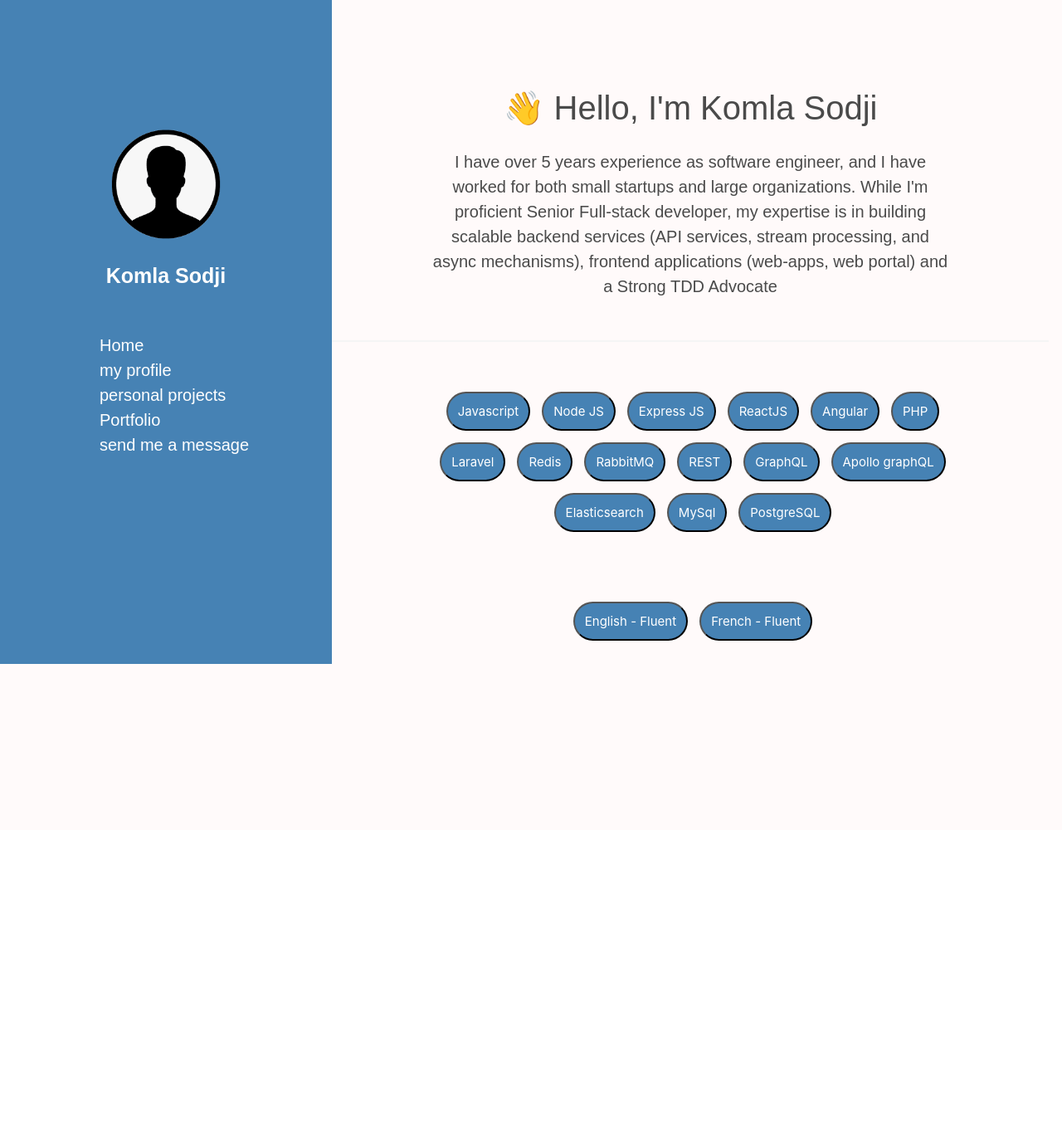
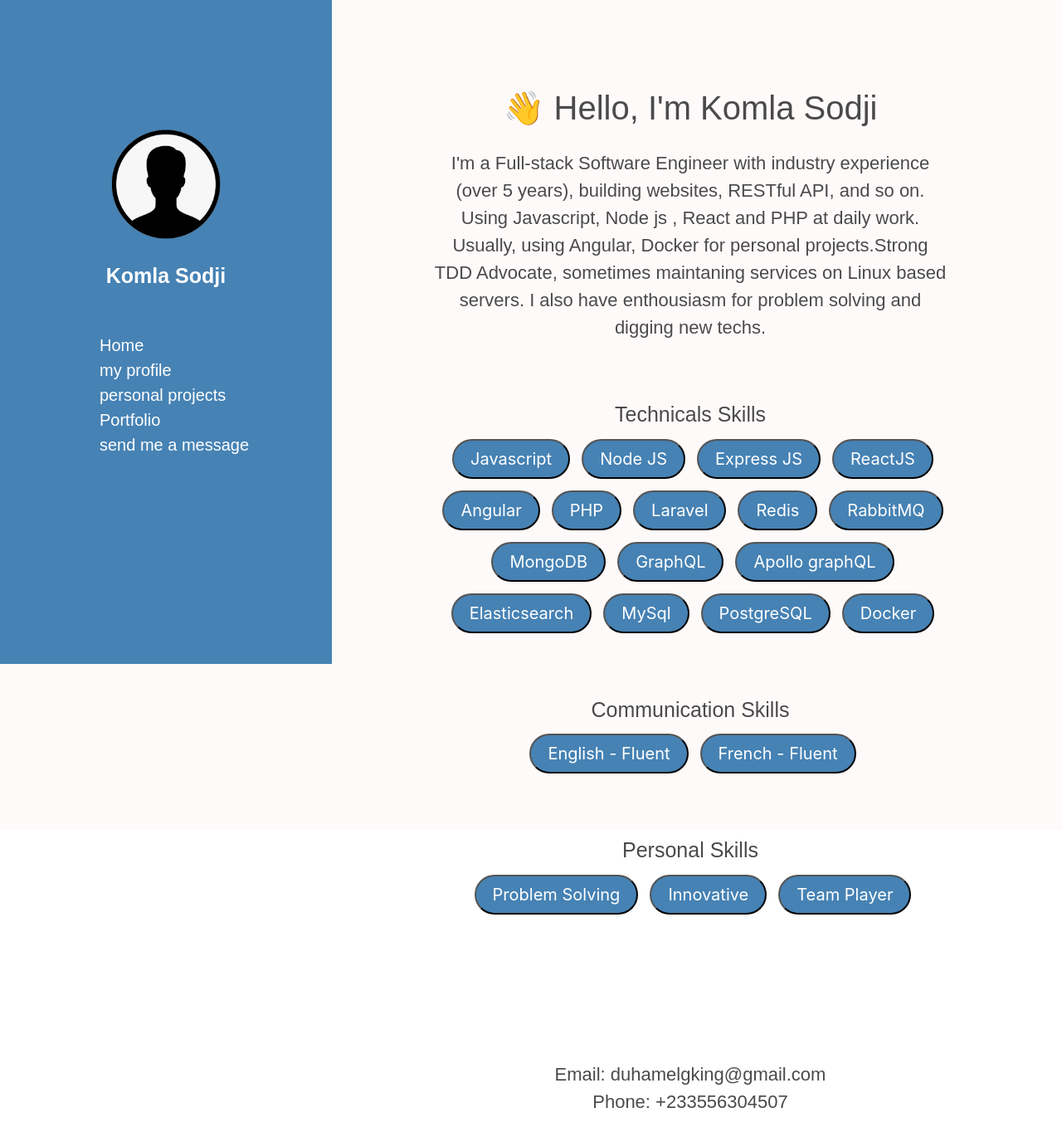
Before and after one commit to inessio/my-web-profile, a React (Create React App) app: page / in a window 1280 px wide. Shown: the whole page at 83% size. Before the commit the page ends 1000 px from the top, so only its background shows below. Built offline with nearby package versions, Linux system fonts and the light colour scheme; a web font is replaced by a local one.

Commit message:
profil bio updated

```diff
--- a/src/components/home/Welcome.js
+++ b/src/components/home/Welcome.js
@@ -9,7 +9,7 @@ const Wframe = styled.div`
     margin: 30px 100px 30px 100px;
 `
 const Wnote = styled.p`
-    font-size:20px;
+    font-size:22px;
     text-align:center;
 `
 
@@ -22,6 +22,10 @@ const Whead = styled.h1`
 
 
 `
+const Tittle = styled.h1`
+    font-size:25px;
+    font-color:red;
+`
 const Skilldiv = styled.div`
 
 `
@@ -30,21 +34,42 @@ padding:12px 12px;
     margin: 10px;
     border-radius:32px;
     display:inline-block;
-font-size:15px;
+    font-size:20px;
     text-align: center;
     margin-bottom: 4px;
     margin-right: 4px;
     cursor: pointer;
     background-color:steelblue;
     color:white;
+    padding: 10px 20px 10px 20px;
 `
 
 const experience =  new Date().getFullYear() - 2014;
-const bio = `I have over ${experience} years experience as software engineer, and I have worked
-             for both small startups and large organizations. While I'm proficient Senior Full-stack developer,
-             my expertise is in building scalable backend services (API services, stream processing, and async mechanisms),
-             frontend applications (web-apps, web portal) and a Strong TDD Advocate `;
-const skills = ['Javascript','Node JS','Express JS','ReactJS','Angular','PHP','Laravel','Redis','RabbitMQ','REST','GraphQL','Apollo graphQL','Elasticsearch','MySql','PostgreSQL'];
+
+const bio = `I'm a Full-stack Software Engineer with industry experience (over ${experience} years), building websites, RESTful API, and so on. Using Javascript, Node js , React and PHP at daily work.
+             Usually, using Angular, Docker for personal projects.Strong TDD Advocate, sometimes maintaning services on Linux based servers.\n\n\n
+             I also have enthousiasm for problem solving and digging new techs.`;
+const bio2 = ` `;
+
+const skills = [
+                'Javascript',
+                'Node JS',
+                'Express JS',
+                'ReactJS',
+                'Angular',
+                'PHP',
+                'Laravel',
+                'Redis',
+                'RabbitMQ',
+                'MongoDB',
+                'GraphQL',
+                'Apollo graphQL',
+                'Elasticsearch',
+                'MySql',
+                'PostgreSQL',
+                'Docker'
+            ];
+
 const items = skills.map((skill,index) => <Span key={index}>{skill}</Span>)
 const langages = [
     {
@@ -58,7 +83,9 @@ const langages = [
         name:'French',
         level:'Fluent'
     }
-]
+];
+const personalSkills = ['Problem Solving','Innovative','Team Player'];
+const personal = personalSkills.map((item,index) => <Span key={index}>{item}</Span>)
 const langue = langages.map((item) => <Span key={item.id}>{item.name} - <span>{item.level}</span></Span>)
 const Welcome = () => {
     return (
@@ -69,12 +96,24 @@ const Welcome = () => {
 
                 <Wnote>{bio}</Wnote>
             </Wframe>
-            <hr></hr>
             <Wframe>
+                <Tittle>Technicals Skills</Tittle>
                 <Wnote>{items}</Wnote>
             </Wframe>
             <Wframe>
+                <Tittle>Communication Skills</Tittle>
                 <Wnote>{langue}</Wnote>
+            </Wframe>
+            <Wframe>
+                <Tittle>Personal Skills</Tittle>
+                <Wnote>{personal}</Wnote>
+            </Wframe>
+            <br></br>
+            <br></br>
+            <br></br>
+            <Wframe>
+                <Wnote>Email: duhamelgking@gmail.com</Wnote>
+                <Wnote>Phone: +233556304507</Wnote>
             </Wframe>
 
         </div>
@@ -83,4 +122,3 @@ const Welcome = () => {
 }
 
 export default Welcome
-// <Wnote>{items}</Wnote>
--- a/src/components/side-bar/Sidebar.js
+++ b/src/components/side-bar/Sidebar.js
@@ -54,7 +54,6 @@ const MenuDiv = styled.div`
 
 `
 
-
 const Sidebar = () => {
     return (
         <Aside>
```
Lines whose indentation alone changed are shown as unchanged.
